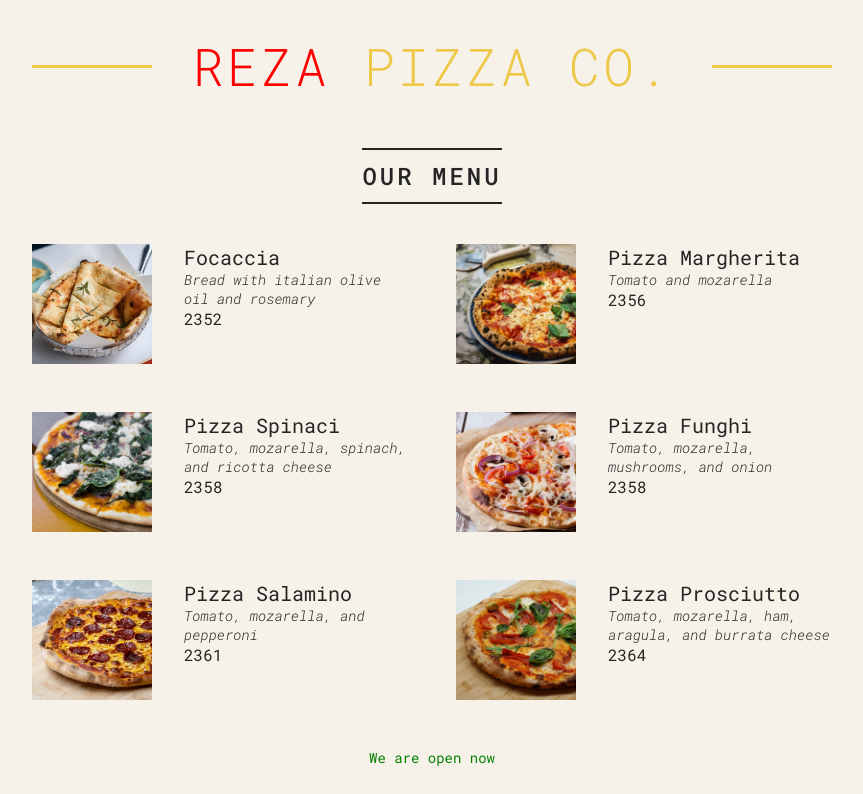
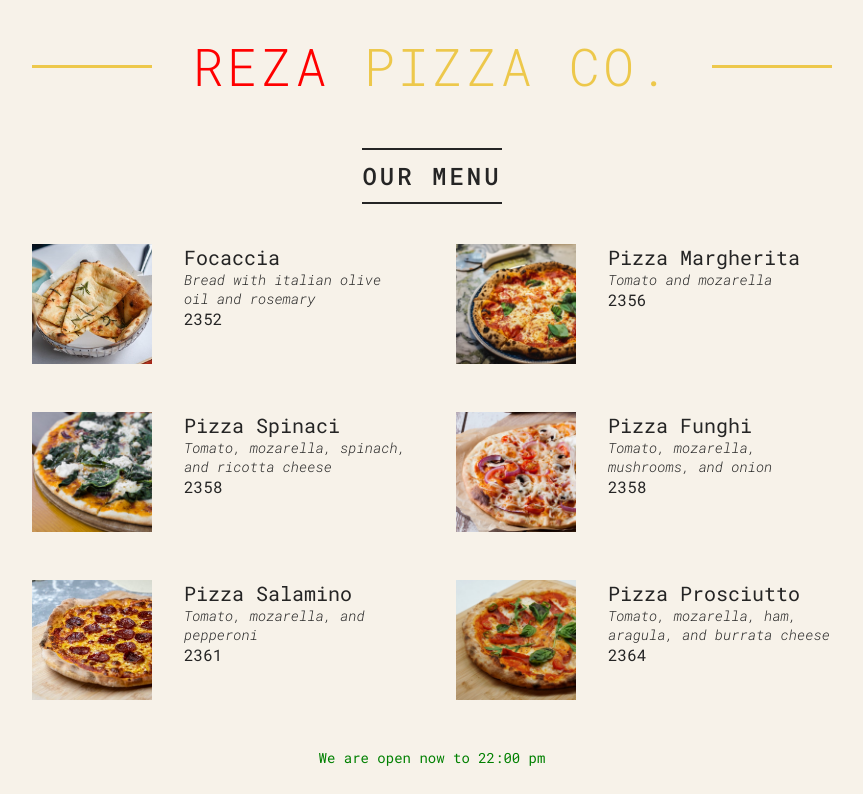
Before and after one commit to rezamovaheddi/Pizza-Menu, a React (Vite) app: page / in a window 1280 px wide. Shown: the top 794 px of the page, without its empty margins (208-1071 px from the left). Built offline with nearby package versions, Linux system fonts and the light colour scheme.

Commit message:
add if else for time anf open

```diff
--- a/src/Footer.jsx
+++ b/src/Footer.jsx
@@ -4,15 +4,13 @@ export default function(){
     const hour = new Date().getHours();
     const openOur = 7;
     const closeOur = 22;
-    let chk = hour >= openOur && hour <= closeOur;
-
     return (
         <>
         <footer className='footer'>
             <div className='order'>
                 {hour >= openOur && hour <= closeOur
-                ? <p style={{color:'green'}}>We are open now</p>
-                : <p style={{color:'red'}}>We are close now</p>}
+                ? <p style={{color:'green'}}>We are open now to {closeOur}:00 pm</p>
+                : <p style={{color:'red'}}>We are close now We open at {closeOur}:00 am</p>}
                 <span>{new Date().toLocaleTimeString()}</span>
                 <button className='btn'>ORDER</button>
             </div>
```
